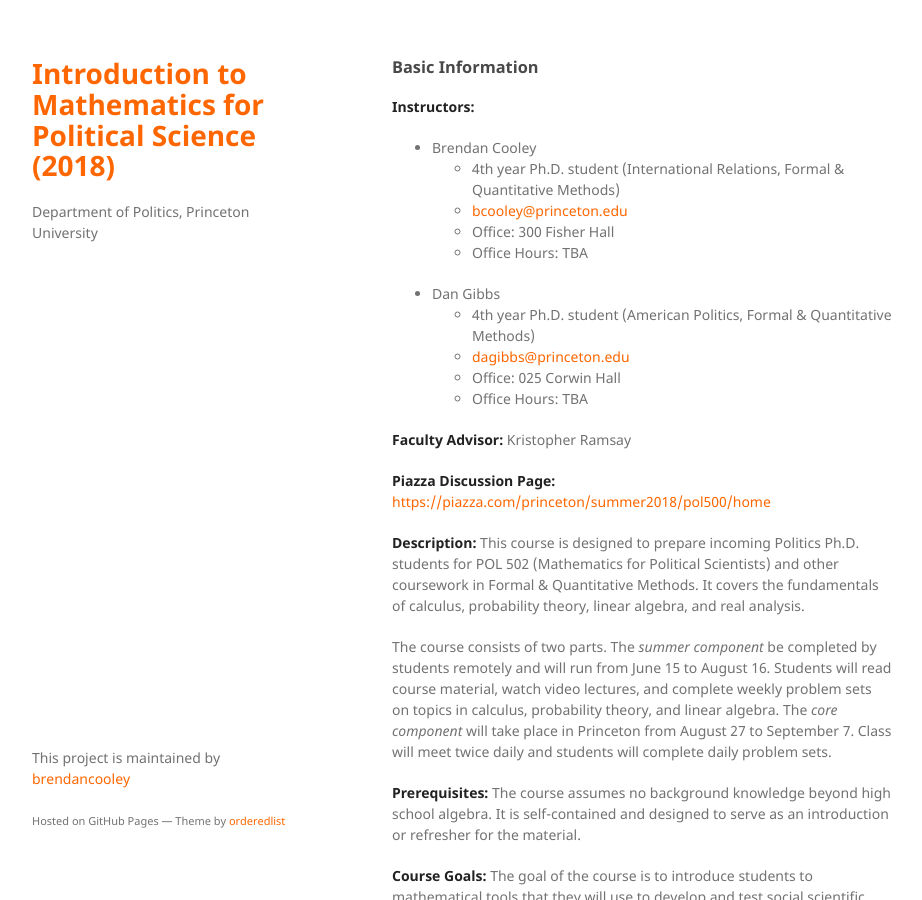
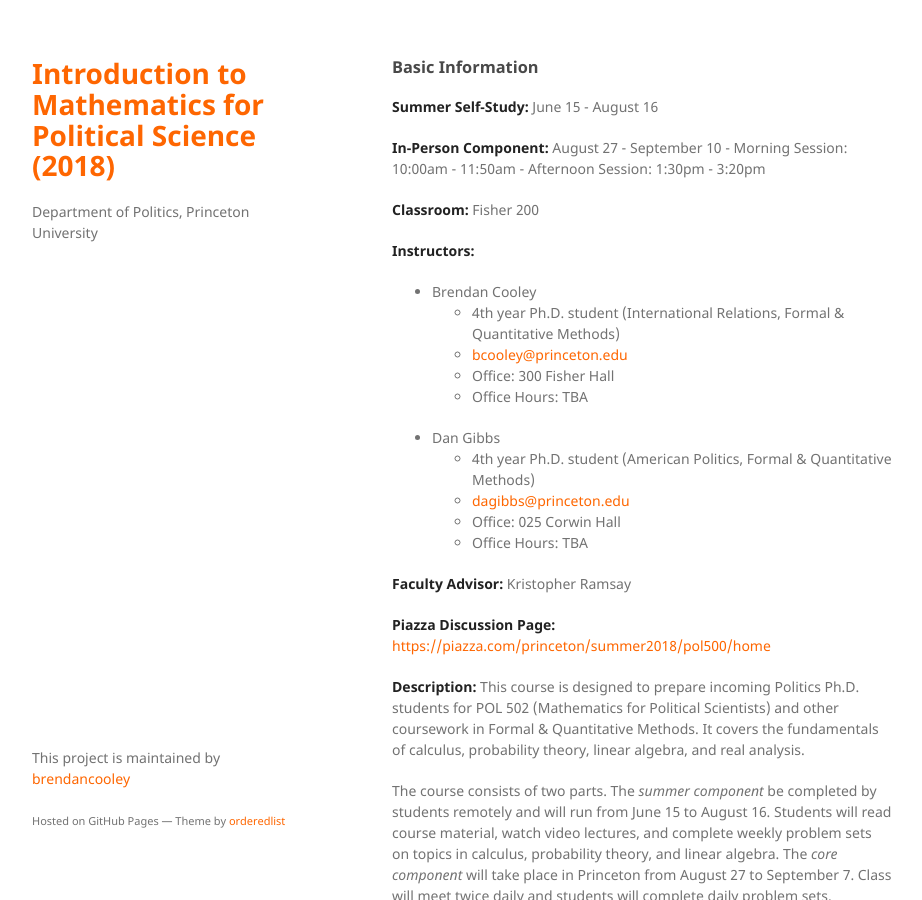
Before and after one commit to brendancooley/imps2019, a Jekyll site: the page built from index.md, in a window 1280 px wide and 900 px high. Shown: the whole window, without its empty margins (178-1100 px from the left). Built offline with Jekyll 4.4.1, drawn with Linux system fonts in a browser that asks for light colours; nearby versions of some CDN libraries; a script that is not in the unit is left out; our own code applies the rules of GitHub Pages for plain Markdown files.

Commit message:
course times/classroom

```diff
--- a/index.md
+++ b/index.md
@@ -3,6 +3,14 @@
 ---
 
 ### Basic Information
+
+**Summer Self-Study:** June 15 - August 16
+
+**In-Person Component:** August 27 - September 10
+    - Morning Session: 10:00am - 11:50am
+    - Afternoon Session: 1:30pm - 3:20pm
+
+**Classroom:** Fisher 200
 
 **Instructors:**
 
```
